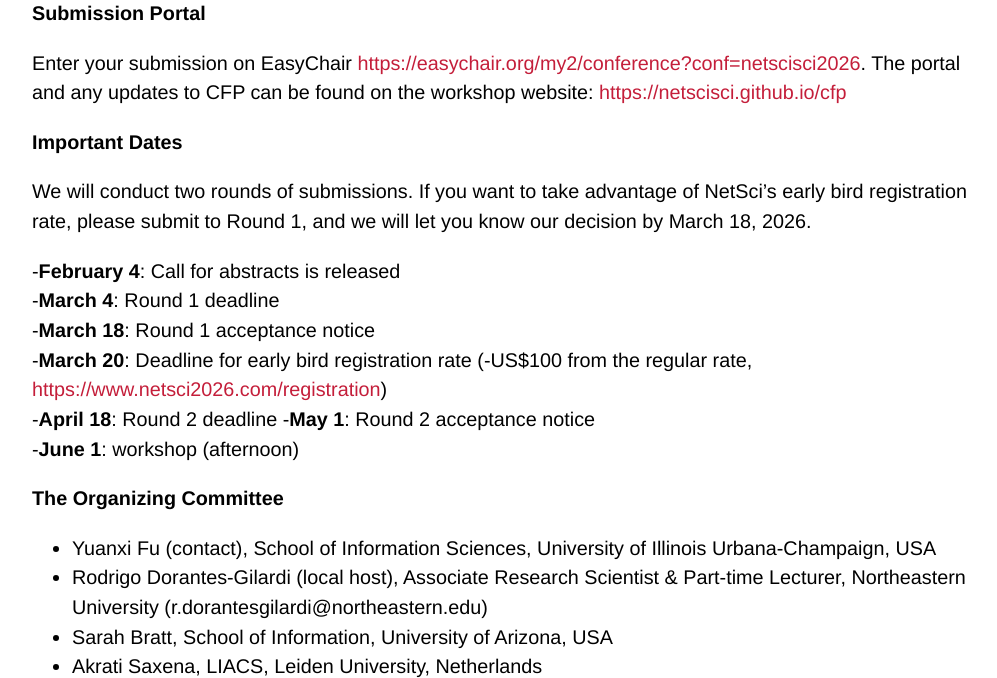
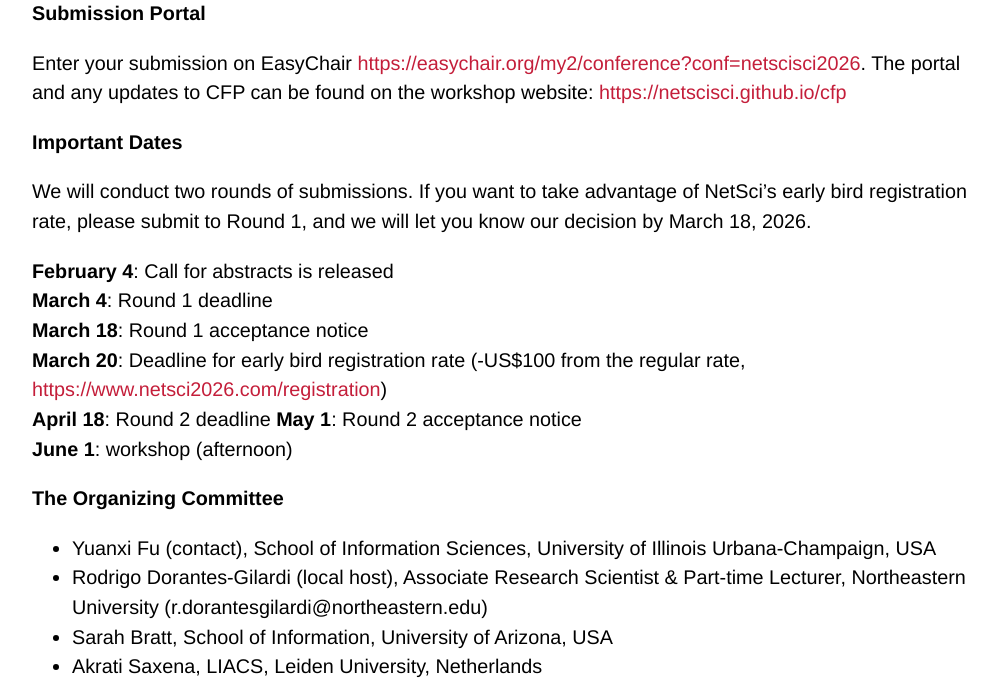
Before and after one commit to netscisci/netscisci.github.io, a Jekyll site: the page built from cfp.md, in a window 1280 px wide and 900 px high, scrolled down 1327 px, cut to the strip 0-678 px from the top of the window. Shown: the whole strip, without its empty margins (140-1137 px from the left). Built offline with Jekyll 4.4.1, drawn with Linux system fonts in a browser that asks for light colours; some web fonts are replaced; our own code applies the rules of GitHub Pages for plain Markdown files.

Commit message:
Update cfp.md

```diff
--- a/cfp.md
+++ b/cfp.md
@@ -29,13 +29,13 @@ Enter your submission on EasyChair [https://easychair.org/my2/conference?conf=ne
 
 We will conduct two rounds of submissions. If you want to take advantage of NetSci’s early bird registration rate, please submit to Round 1, and we will let you know our decision by March 18, 2026.
 
--**February 4**: Call for abstracts is released
--**March 4**: Round 1 deadline
--**March 18**: Round 1 acceptance notice
--**March 20**: Deadline for early bird registration rate (-US$100 from the regular rate, [https://www.netsci2026.com/registration](https://www.netsci2026.com/registration))
--**April 18**: Round 2 deadline
--**May 1**: Round 2 acceptance notice
--**June 1**: workshop (afternoon)
+**February 4**: Call for abstracts is released
+**March 4**: Round 1 deadline
+**March 18**: Round 1 acceptance notice
+**March 20**: Deadline for early bird registration rate (-US$100 from the regular rate, [https://www.netsci2026.com/registration](https://www.netsci2026.com/registration))
+**April 18**: Round 2 deadline
+**May 1**: Round 2 acceptance notice
+**June 1**: workshop (afternoon)
 
 **The Organizing Committee**
 * Yuanxi Fu (contact), School of Information Sciences, University of Illinois Urbana-Champaign, USA
```
